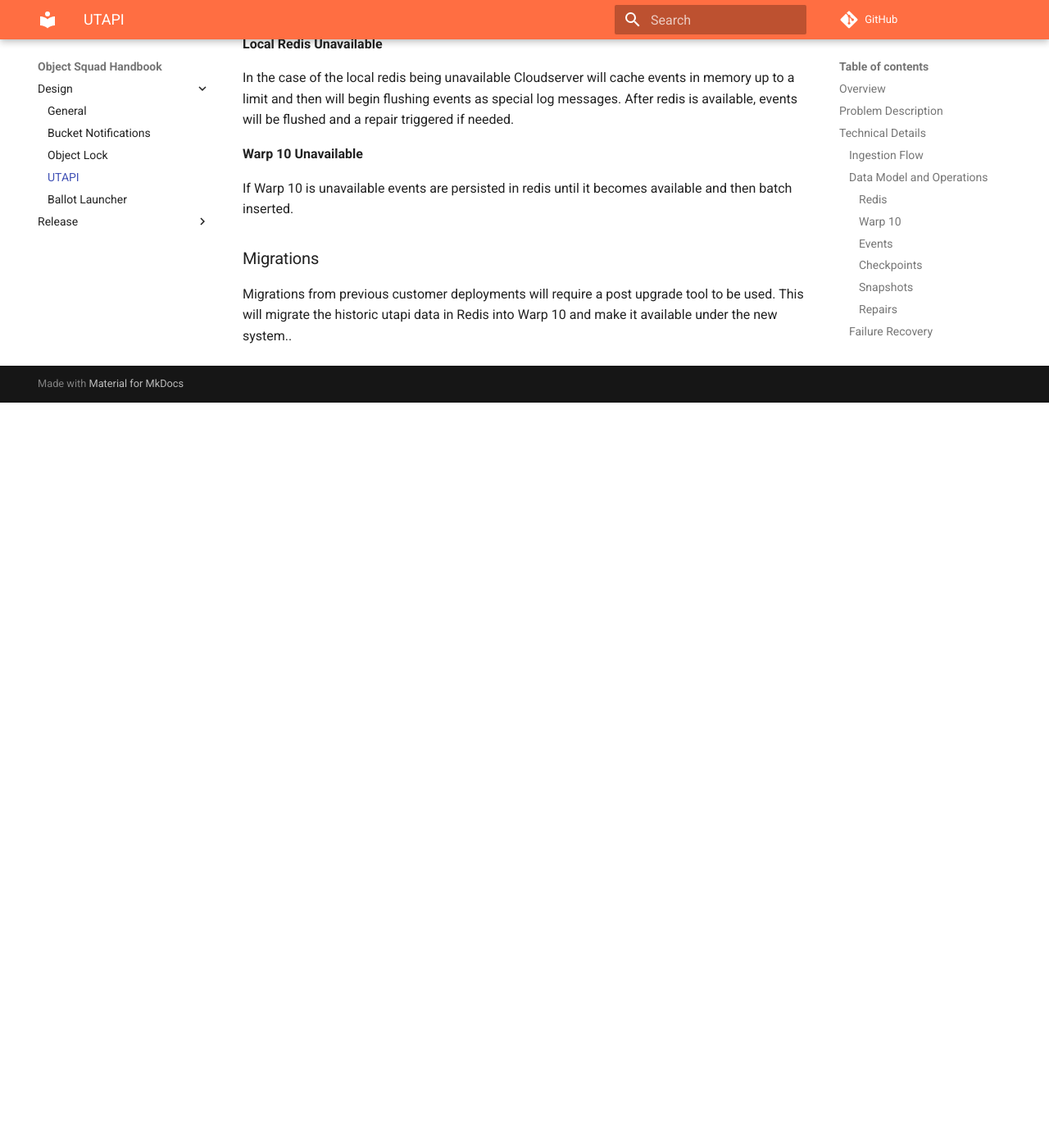
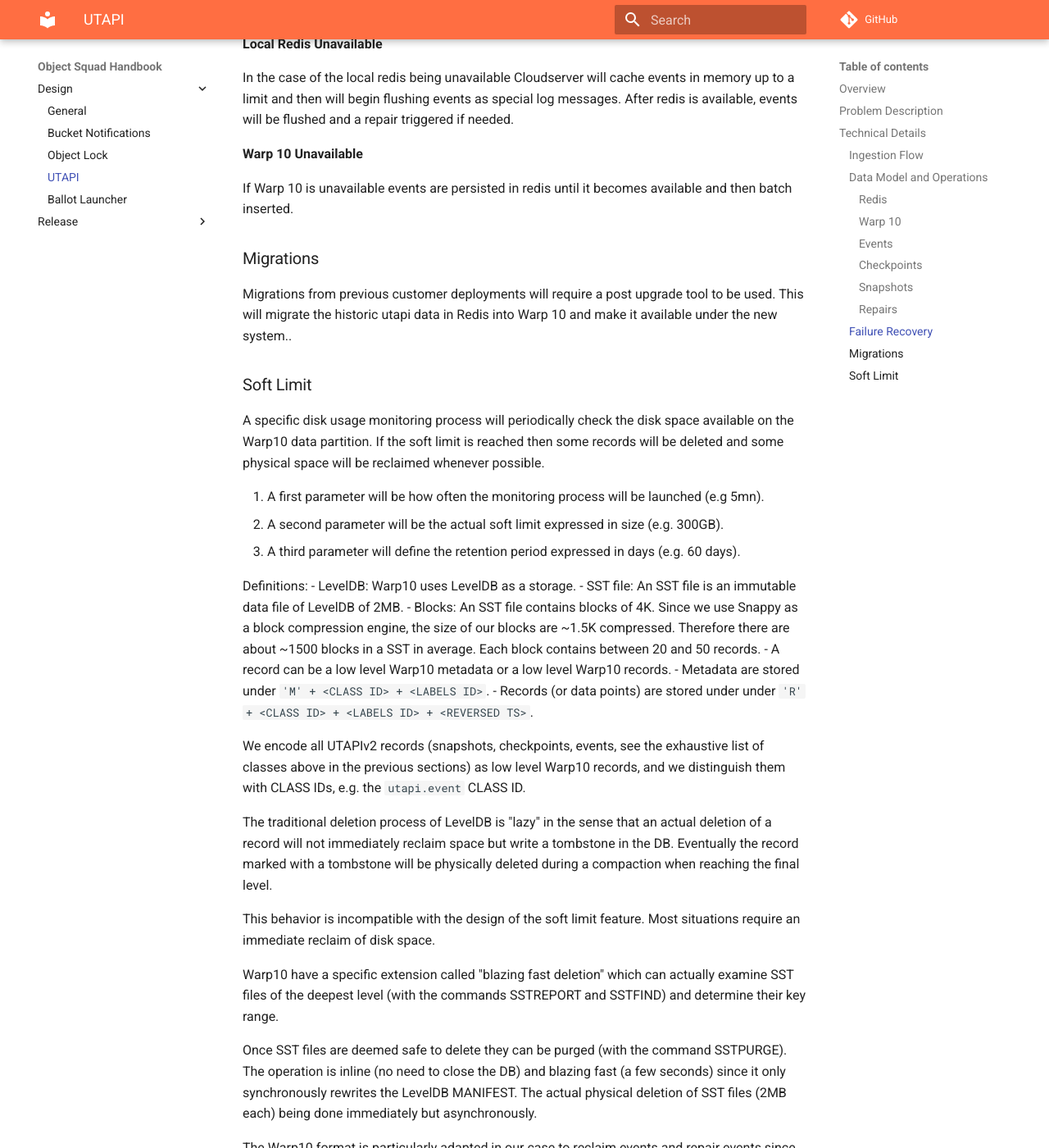
Before and after one commit to scality/Zenko-RFCs, an MkDocs documentation site: the page built from docs/design/utapi.md, in a window 1280 px wide and 1400 px high, scrolled down 5581 px. Shown: the whole window at 82% size. Built offline with MkDocs 1.6.1 and Material for MkDocs 9.7.7, drawn with Linux system fonts in a browser that asks for light colours; comment, search, counter and statistics services are not loaded; before the commit the page ends 6072 px from its top, so only the background shows below that; some of the changed text lies outside the part shown.

Commit message:
ft: S3C-4007 software limit using SSTPURGE
Software limit disk space reclaim design using the Warp10 extension
SSTPURGE.

```diff
--- a/docs/design/utapi.md
+++ b/docs/design/utapi.md
@@ -291,3 +291,83 @@
 Migrations from previous customer deployments will require a post upgrade
 tool to be used. This will migrate the historic utapi data in Redis into
 Warp 10 and make it available under the new system..
+
+### Soft Limit
+
+A specific disk usage monitoring process will periodically check the
+disk space available on the Warp10 data partition. If the soft
+limit is reached then some records will be deleted and some physical
+space will be reclaimed whenever possible.
+
+1. A first parameter will be how often the monitoring process will be launched (e.g 5mn).
+2. A second parameter will be the actual soft limit expressed in size (e.g. 300GB).
+3. A third parameter will define the retention period expressed in days (e.g. 60 days).
+
+Definitions:
+- LevelDB: Warp10 uses LevelDB as a storage.
+- SST file: An SST file is an immutable data file of LevelDB of 2MB.
+- Blocks: An SST file contains blocks of 4K. Since we use Snappy as a block compression engine, the size of our blocks are ~1.5K compressed. Therefore there are about ~1500 blocks in a SST in average. Each block contains between 20 and 50 records.
+- A record can be a low level Warp10 metadata or a low level Warp10 records.
+- Metadata are stored under `'M' + <CLASS ID> + <LABELS ID>`.
+- Records (or data points) are stored under under `'R' + <CLASS ID> + <LABELS ID> + <REVERSED TS>`.
+
+We encode all UTAPIv2 records (snapshots, checkpoints, events, see the
+exhaustive list of classes above in the previous sections) as low
+level Warp10 records, and we distinguish them with CLASS IDs, e.g.
+the `utapi.event` CLASS ID.
+
+The traditional deletion process of LevelDB is "lazy" in the sense
+that an actual deletion of a record will not immediately reclaim space
+but write a tombstone in the DB. Eventually the record marked with a
+tombstone will be physically deleted during a compaction when reaching
+the final level.
+
+This behavior is incompatible with the design of the soft limit
+feature. Most situations require an immediate reclaim of disk space.
+
+Warp10 have a specific extension called "blazing fast deletion" which
+can actually examine SST files of the deepest level (with the commands
+SSTREPORT and SSTFIND) and determine their key range.
+
+Once SST files are deemed safe to delete they can be purged (with the
+command SSTPURGE). The operation is inline (no need to close the DB)
+and blazing fast (a few seconds) since it only synchronously rewrites
+the LevelDB MANIFEST. The actual physical deletion of SST files (2MB
+each) being done immediately but asynchronously.
+
+The Warp10 format is particularly adapted in our case to reclaim
+events and repair events since they constitute most of the records and
+they belong to a few number of classes and labels (2 per server) and
+are reverse-ordered by timestamp. We could check that >90% of SST
+files contains exclusively events when the DB has at least 500 SST
+files.
+
+We also know there are some records that do not occupy enough disk
+space to be easily reclaimed because they are few of them and they
+will be intermixed together (e.g. metadata, snapshots and
+checkpoints). Fortunately they won't consume extensive space (e.g. for
+snapshots 1 SST file will be generated every 10 days).
+
+At any given time, most of the SSTs files will be in the deepest
+level, so ready to be reclaimed. And the large majority of those files
+will contain timestamp ordered events (events and repair events). So
+we will not attempt to delete them with a tombstone but identify those
+in using SSTFIND, which will decode the boundaries keys. If the SST
+files are exclusively containing events (aka non-hybrid) and their
+timestamp boundaries are beyond the retention period then we will
+purge them directly with SSTPURGE. The space will be immediately
+reclaimed .
+
+For all other records than events and repair events, a regular delete
+tombstone process will be used, and the space will be reclaimed
+eventually. If for some (unlikely) reason it is needed to force the
+reclaim of the disk space used by those records, we will document a
+procedure that will take the Warp10 container offline for some time
+and use the command WarpCompact that will be used with a range. The
+procedure could be executed server by server.
+
+Side notes:
+
+- The monitoring process is launched exactly once on the cluster
+  thanks to the [Ballot
+  launcher](https://github.com/scality/citadel/blob/development/1.0/docs/design/ballot-launcher.md).
```
